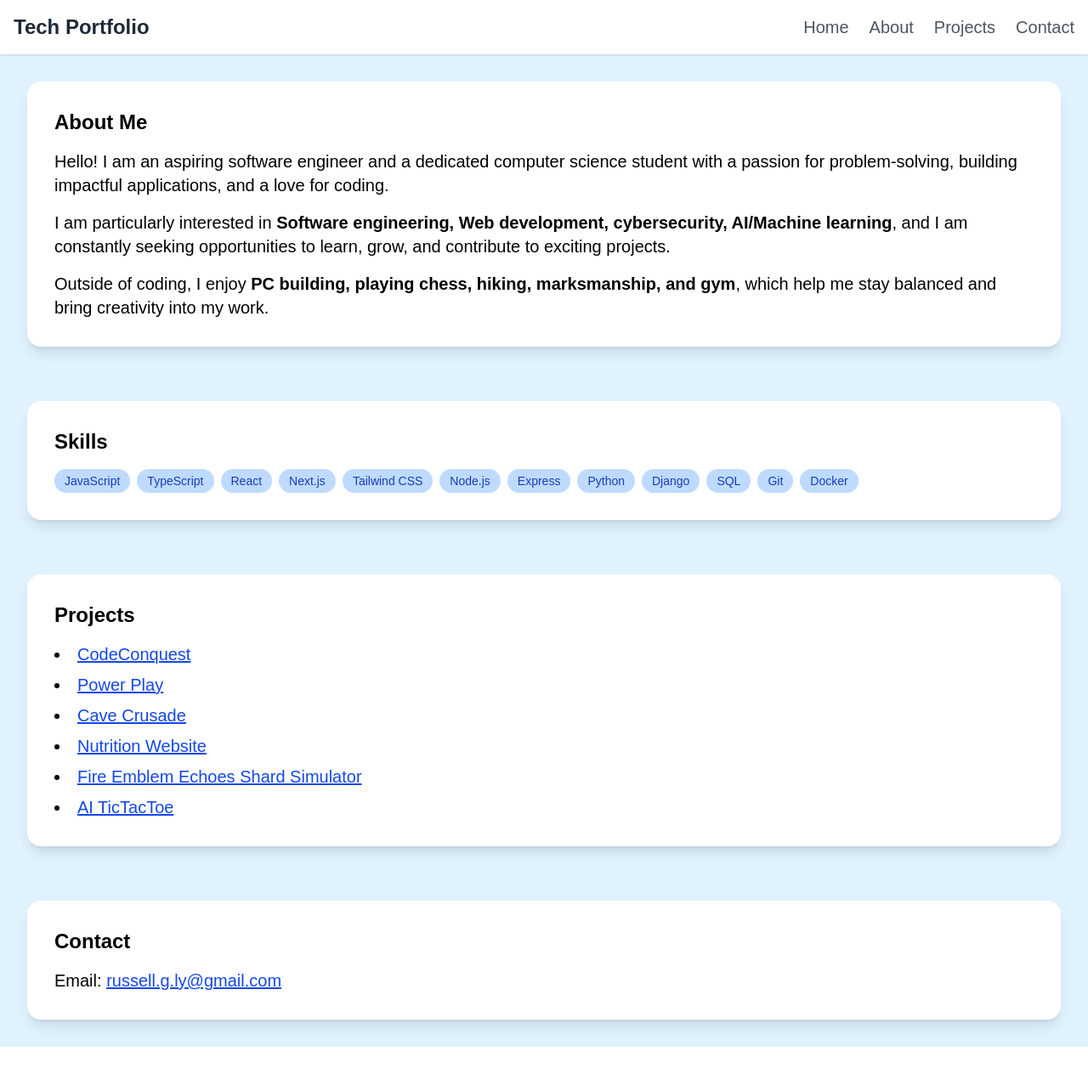
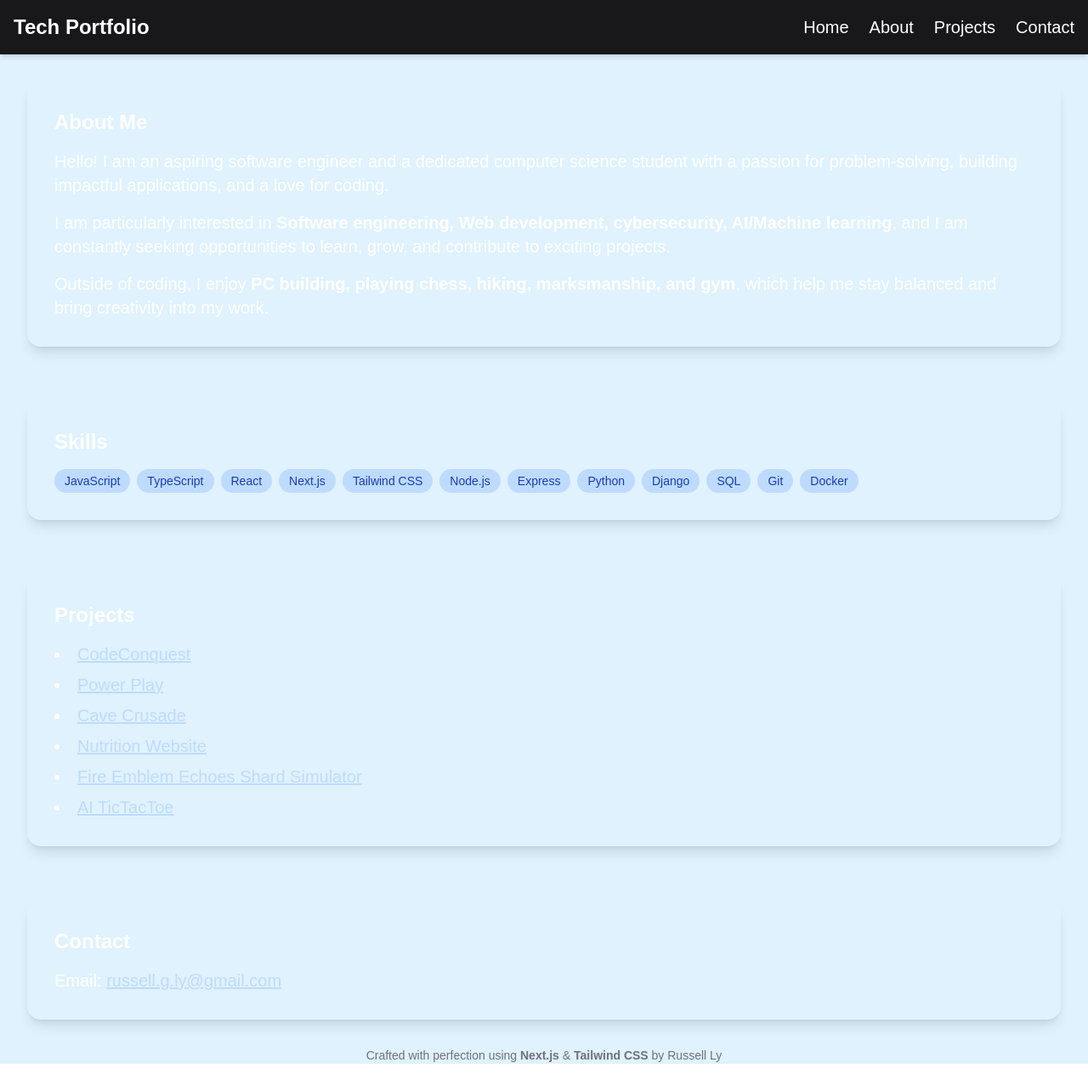
Before and after one commit to Ampherost/Ampherost.github.io, a Next.js app: page / in a window 1280 px wide. Shown: the whole page at 85% size. Before the commit the page ends 1232 px from the top, so only its background shows below. Built offline with nearby package versions, Linux system fonts and the light colour scheme.

Commit message:
transition to dark theme

```diff
--- a/app/components/Container.tsx
+++ b/app/components/Container.tsx
@@ -31,7 +31,7 @@ export default function Container({
   return (
     <div
       className={
-        `bg-white p-8 rounded-2xl shadow-lg ${className}`
+        `dark:bg-zinc-800 p-8 rounded-2xl shadow-lg ${className}`
       }
     >
       <div className="flex items-center space-x-2 mb-4">
--- /dev/null
+++ b/app/components/Footer.tsx
@@ -0,0 +1,11 @@
+const Footer = () => {
+    return (
+        <footer className="text-sm text-zinc-500 dark:text-zinc-400 text-center mb-8">
+            <p>
+                Crafted with perfection using <span className="font-semibold">Next.js</span> & <span className="font-semibold">Tailwind CSS</span> by Russell Ly
+            </p>
+        </footer>
+    );
+};
+
+export default Footer;
--- a/app/components/Header.tsx
+++ b/app/components/Header.tsx
@@ -2,10 +2,10 @@ import Link from 'next/link';
 
 const Header = () => {
   return (
-    <header className="bg-white shadow">
+    <header className="bg-zinc-900 shadow-md">
       <div className="container mx-auto px-4 py-4 flex justify-between items-center">
         {/* Logo / Brand */}
-        <Link href="/" className="text-2xl font-bold text-gray-800">
+        <Link href="/" className="text-2xl font-bold text-white">
           Tech Portfolio
         </Link>
 
@@ -13,22 +13,22 @@ const Header = () => {
         <nav>
           <ul className="flex space-x-6">
             <li>
-              <Link href="/" className="text-gray-600 hover:text-gray-800">
+              <Link href="/" className="text-white hover:text-blue-500">
                 Home
               </Link>
             </li>
             <li>
-              <Link href="#about" className="text-gray-600 hover:text-gray-800">
+              <Link href="#about" className="text-white hover:text-blue-500">
                 About
               </Link>
             </li>
             <li>
-              <Link href="#projects" className="text-gray-600 hover:text-gray-800">
+              <Link href="#projects" className="text-white hover:text-blue-500">
                 Projects
               </Link>
             </li>
             <li>
-              <Link href="#contact" className="text-gray-600 hover:text-gray-800">
+              <Link href="#contact" className="text-white hover:text-blue-500">
                 Contact
               </Link>
             </li>
--- a/app/page.tsx
+++ b/app/page.tsx
@@ -1,9 +1,10 @@
 import Header from "./components/Header";
+import Footer from "./components/Footer";
 import Container from "./components/Container";
 
 export default function Home() {
   return (
-    <main className="bg-sky-100 text-black text-xl min-h-screen">
+    <main className="bg-sky-100 dark:bg-zinc-900 text-white text-xl min-h-screen">
       {/* Header */}
       <Header />
 
@@ -75,7 +76,7 @@ export default function Home() {
             <li>
               <a
                 href="https://github.com/Ampherost/CodeConquest"
-                className="text-blue-700 underline"
+                className="text-blue-200 underline"
               >
                 CodeConquest
               </a>
@@ -83,7 +84,7 @@ export default function Home() {
             <li>
               <a
                 href="https://github.com/ramirez-nathan/Power-Play"
-                className="text-blue-700 underline"
+                className="text-blue-200 underline"
               >
                 Power Play
               </a>
@@ -91,7 +92,7 @@ export default function Home() {
             <li>
               <a
                 href="https://github.com/ramirez-nathan/CaveCrusade"
-                className="text-blue-700 underline"
+                className="text-blue-200 underline"
               >
                 Cave Crusade
               </a>
@@ -99,7 +100,7 @@ export default function Home() {
             <li>
               <a
                 href="https://github.com/Ampherost/Nurtition-website"
-                className="text-blue-700 underline"
+                className="text-blue-200 underline"
               >
                 Nutrition Website
               </a>
@@ -107,7 +108,7 @@ export default function Home() {
             <li>
               <a
                 href="https://github.com/Ampherost/FE-echoes-shard-simulator"
-                className="text-blue-700 underline"
+                className="text-blue-200 underline"
               >
                 Fire Emblem Echoes Shard Simulator
               </a>
@@ -115,7 +116,7 @@ export default function Home() {
             <li>
               <a
                 href="https://github.com/Ampherost/AI-TicTacToe"
-                className="text-blue-700 underline"
+                className="text-blue-200 underline"
               >
                 AI TicTacToe
               </a>
@@ -134,13 +135,15 @@ export default function Home() {
             Email:{" "}
             <a
               href="mailto:russell.g.ly@gmail.com"
-              className="text-blue-700 underline"
+              className="text-blue-200 underline"
             >
               russell.g.ly@gmail.com
             </a>
           </p>
         </Container>
       </section>
+       {/* Footer */}
+      <Footer />
     </main>
   );
 }
```
